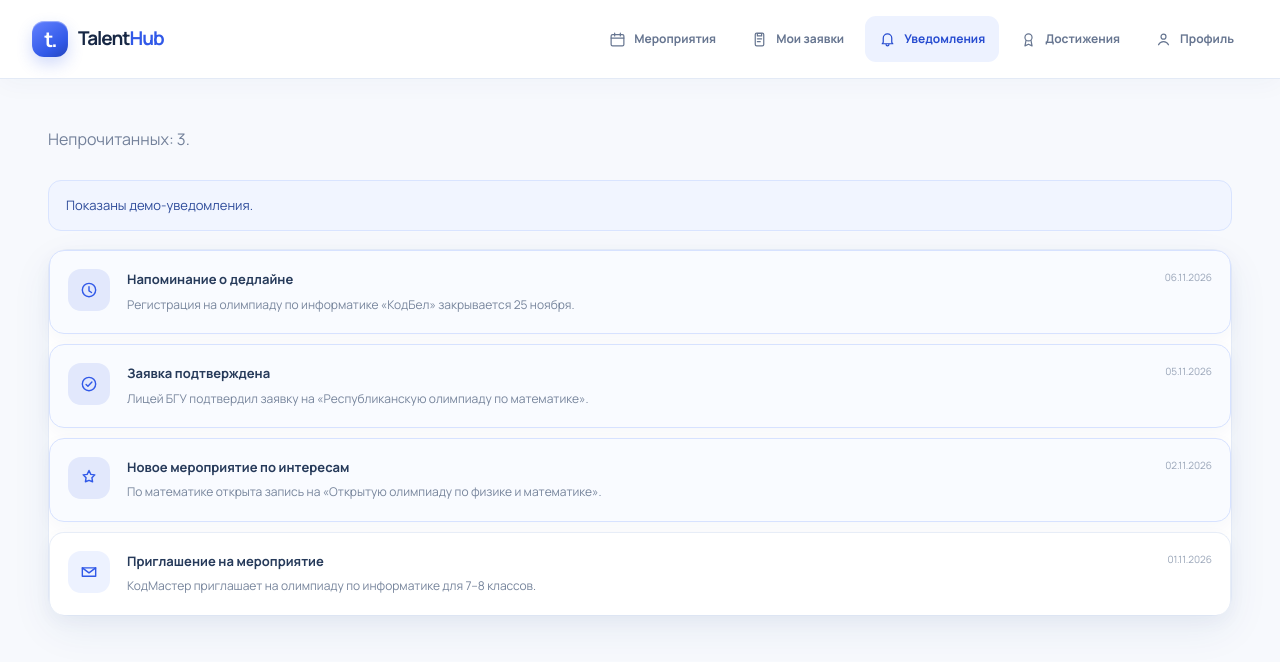
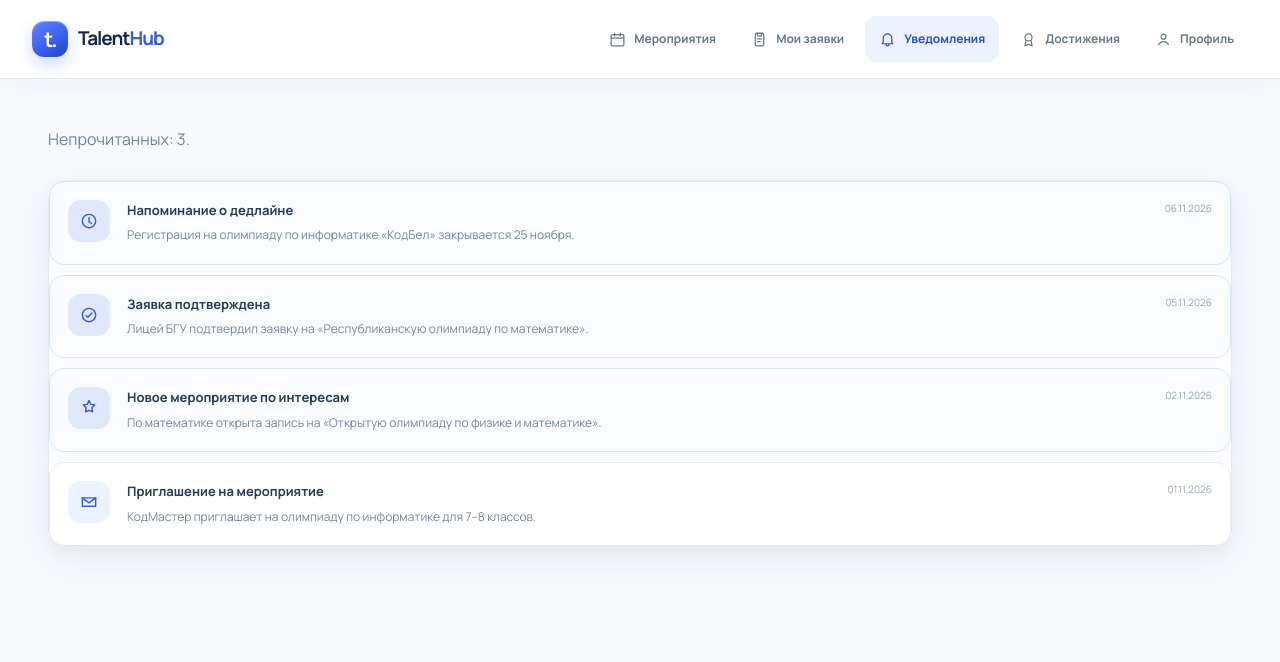
Before and after one commit to ILYUXXXA/talenthub_frontend, a React (Vite) app in the folder talenthub/: page /notifications in a window 1280 px wide. Shown: the top 662 px of the page. Built offline with nearby package versions, Linux system fonts and the light colour scheme; a web font is replaced by a local one.

Commit message:
Apply full TalentHub role-based UX refresh

```diff
--- a/talenthub/src/pages/Notifications.jsx
+++ b/talenthub/src/pages/Notifications.jsx
@@ -40,7 +40,7 @@ export default function Notifications() {
   const unread = items.filter((item) => !item.read).length
 
   return (
-    <main>
+    <main className="student-workspace">
       <div className="container">
         <p className="lead">
           {items.length === 0
@@ -49,7 +49,6 @@ export default function Notifications() {
               ? `Непрочитанных: ${unread}.`
               : 'Все уведомления прочитаны.'}
         </p>
-        {cabinet.demo ? <p className="notice">Показаны демо-уведомления.</p> : null}
         {items.length === 0 ? (
           <p className="muted">Когда школа, администратор или организатор напишут, сообщение появится здесь.</p>
         ) : (
```
